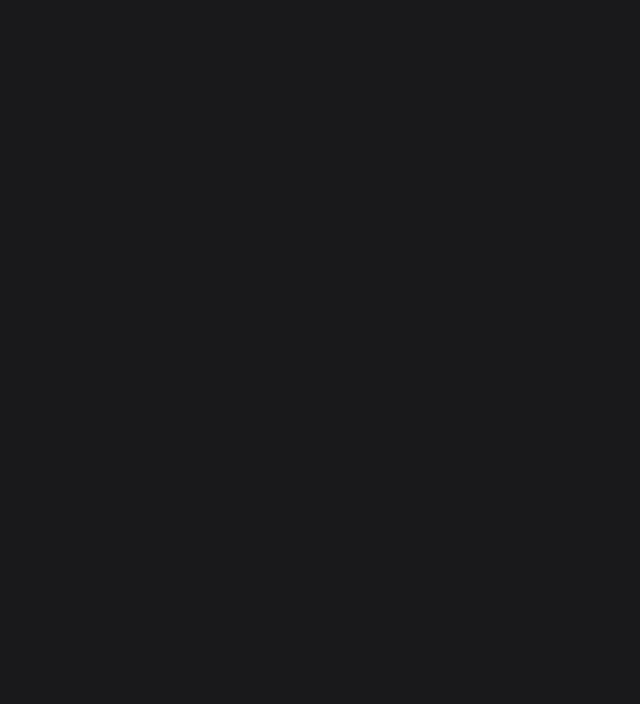
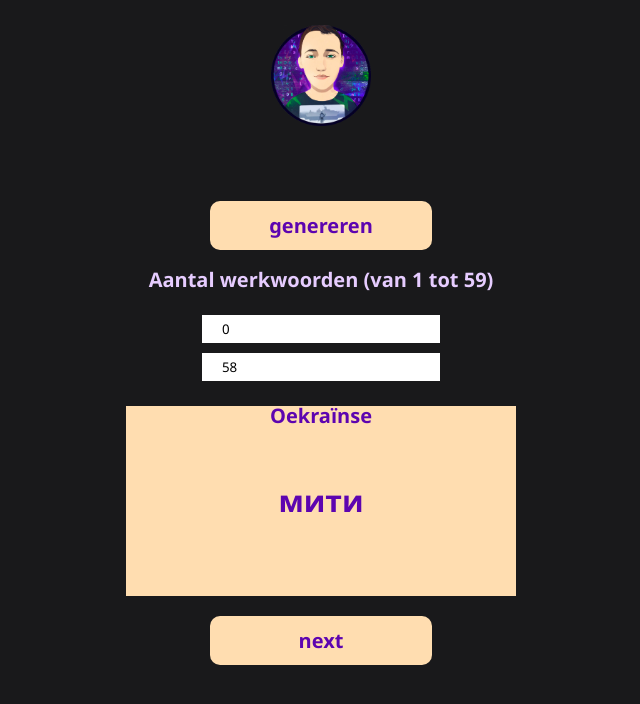
Before and after one commit to DenisGradov/React-training-numbers-and-time-in-Dutch, a React (Vite) app: page /#/NietNormalWerkworden in a window 1280 px wide. Before the commit this address had no page. Shown: the top 704 px of the page, without its empty margins (319-959 px from the left). Built offline with nearby package versions, Linux system fonts and the light colour scheme.

Commit message:
Добавил тренировку неправильных глаголов в прошлом времени. Пока минимум функционала, главное - что бы можно было повторять. Но планы на проэкт большие

```diff
--- a/src/App.jsx
+++ b/src/App.jsx
@@ -4,6 +4,7 @@ import Nummer from "./components/Nummer";
 import Menu from "./components/Menu/";
 import Tijd from "./components/Tijd";
 import Tijden from "./components/Tijden";
+import NietNormalWerkworden from "./components/NietNormalWerkworden";
 function App() {
   return (
     <Router>
@@ -13,6 +14,10 @@ function App() {
           <Route path="/nummer" element={<Nummer />} />
           <Route path="/Tijd" element={<Tijd />} />
           <Route path="/tijden" element={<Tijden />} />
+          <Route
+            path="/NietNormalWerkworden"
+            element={<NietNormalWerkworden />}
+          />
         </Routes>
       </div>
     </Router>
--- a/src/components/Menu.jsx
+++ b/src/components/Menu.jsx
@@ -15,6 +15,9 @@ function Menu() {
         <Link to="/tijden" className={styles.buttonsBlockBox}>
           <h2 className={styles.buttonsBlockBoxText}>Tijden</h2>
         </Link>
+        <Link to="/NietNormalWerkworden" className={styles.buttonsBlockBox}>
+          <h2 className={styles.buttonsBlockBoxText}>Niet normal werkworden</h2>
+        </Link>
       </div>
     </div>
   );
--- /dev/null
+++ b/src/components/NietNormalWerkworden.jsx
@@ -0,0 +1,105 @@
+// NummerPage.js
+import styles from "../styles/app.module.scss";
+import logo from "../../public/logo.jpg";
+import { Link } from "react-router-dom";
+import { useEffect, useState } from "react";
+import irregularVerbs from "../data/onregelmatigeWerkwoorden";
+
+const NietNormalWerkworden = () => {
+  function getRandomInt(min, max) {
+    if (min < 1) min = 1;
+    if (max > irregularVerbs.length) max = irregularVerbs.length;
+    if (min > max) min = max;
+
+    // Генерация случайного числа в пределах от min до max включительно
+    return Math.floor(Math.random() * (max - min + 1)) + min - 1;
+  }
+
+  const minWerkWordIndexFromLocal = localStorage.getItem("minWerkWordIndex");
+  const maxWerkWordIndexFromLocal = localStorage.getItem("maxWerkWordIndex");
+  const [minWerkWordIndex, setMinWerkWordIndex] = useState(
+    minWerkWordIndexFromLocal == undefined ? 0 : minWerkWordIndexFromLocal
+  );
+  const [maxWerkWordIndex, setMaxWerkWordIndex] = useState(
+    maxWerkWordIndexFromLocal == undefined
+      ? irregularVerbs.length - 1
+      : maxWerkWordIndexFromLocal
+  );
+  const [status, setStatus] = useState("ua");
+  const [text, setText] = useState(["", ""]);
+  function getRandomData() {
+    setStatus("ua");
+    setText(
+      irregularVerbs[
+        getRandomInt(parseInt(minWerkWordIndex), parseInt(maxWerkWordIndex))
+      ]
+    );
+  }
+  useEffect(() => {
+    getRandomData();
+  }, []);
+  useEffect(() => {
+    localStorage.setItem("minWerkWordIndex", minWerkWordIndex);
+  }, [minWerkWordIndex]);
+  useEffect(() => {
+    localStorage.setItem("maxWerkWordIndex", maxWerkWordIndex);
+  }, [maxWerkWordIndex]);
+  const statusDescription = {
+    nl: "Nederlands",
+    nlvtt: "Nederlands V.T.T.",
+    ua: "Oekraïnse",
+    uavtt: "Oekraïens V.T.T.",
+  };
+  function handleNextClick() {
+    const choise = {
+      ua: "nl",
+      nl: "uavtt",
+      uavtt: "nlvtt",
+      nlvtt: "ua",
+    };
+    setStatus((prevStatus) => choise[prevStatus]);
+  }
+  console.log(text);
+  return (
+    <div className={styles.body}>
+      <Link to="/">
+        <img className={styles.logo} src={logo} />
+      </Link>
+      <div className={styles.clockType}></div>
+      <div className={styles.genererenBlock}>
+        <button onClick={getRandomData} className={styles.genereren}>
+          genereren
+        </button>
+      </div>
+      <h2 className={styles.inputsBlockText}>
+        Aantal werkwoorden (van 1 tot {irregularVerbs.length})
+      </h2>
+      <div className={styles.inputsBlock}>
+        <input
+          placeholder="min"
+          value={minWerkWordIndex}
+          onChange={(e) => setMinWerkWordIndex(e.target.value)}
+        />
+        <input
+          placeholder="max"
+          value={maxWerkWordIndex}
+          onChange={(e) => setMaxWerkWordIndex(e.target.value)}
+        />
+      </div>
+      <div className={styles.cardWithMove}>
+        <h2 className={styles.cardWithMove__status}>
+          {statusDescription[status]}
+        </h2>
+        <h2 className={styles.cardWithMove__text}>{text[status]}</h2>
+      </div>
+
+      <div className={styles.genererenBlock}>
+        <button onClick={handleNextClick} className={styles.genererenNext}>
+          next
+        </button>
+      </div>
+    </div>
+  );
+};
+
+export default NietNormalWerkworden;
--- a/src/data/aanbiedingen.js
+++ b/src/data/aanbiedingen.js
@@ -1090,13 +1090,13 @@ const sentenceExamples3 = [
 
 const sentenceExamples4 = [
   // Возьму ванну
-  { ua: "Я візьму ванну", nl: "Ik ga een bad nemen" },
-  { ua: "Ти візьмеш ванну", nl: "Jij gaat een bad nemen" },
-  { ua: "Він візьме ванну", nl: "Hij gaat een bad nemen" },
-  { ua: "Вона візьме ванну", nl: "Zij gaat een bad nemen" },
-  { ua: "Ми візьмемо ванну", nl: "Wij gaan een bad nemen" },
-  { ua: "Ви візьмете ванну", nl: "Jullie gaan een bad nemen" },
-  { ua: "Вони візьмуть ванну", nl: "Zij gaan een bad nemen" },
+  { ua: "Я прийму ванну", nl: "Ik ga een bad nemen" },
+  { ua: "Ти приймеш ванну", nl: "Jij gaat een bad nemen" },
+  { ua: "Він прийме ванну", nl: "Hij gaat een bad nemen" },
+  { ua: "Вона прийме ванну", nl: "Zij gaat een bad nemen" },
+  { ua: "Ми приймемо ванну", nl: "Wij gaan een bad nemen" },
+  { ua: "Ви приймете ванну", nl: "Jullie gaan een bad nemen" },
+  { ua: "Вони приймуть ванну", nl: "Zij gaan een bad nemen" },
 
   // Прочитаю газету
   { ua: "Я прочитаю газету", nl: "Ik ga de krant lezen" },
--- /dev/null
+++ b/src/data/onregelmatigeWerkwoorden.js
@@ -0,0 +1,72 @@
+const irregularVerbs = [
+  { ua: "пекти", nl: "bakken", nlvtt: "bakten", uavtt: "пік" },
+  { ua: "починати", nl: "beginnen", nlvtt: "begonnen", uavtt: "почав" },
+  { ua: "розуміти", nl: "begrijpen", nlvtt: "begrepen", uavtt: "зрозумів" },
+  { ua: "відвідувати", nl: "bezoeken", nlvtt: "bezocht", uavtt: "відвідав" },
+  { ua: "кусати", nl: "bijten", nlvtt: "gebeten", uavtt: "кусав" },
+  { ua: "залишатися", nl: "blijven", nlvtt: "gebleven", uavtt: "залишився" },
+  { ua: "ламати", nl: "breken", nlvtt: "gebroken", uavtt: "зламав" },
+  { ua: "приносити", nl: "brengen", nlvtt: "gebracht", uavtt: "приніс" },
+  { ua: "думати", nl: "denken", nlvtt: "gedacht", uavtt: "думав" },
+  { ua: "робити", nl: "doen", nlvtt: "gedaan", uavtt: "робив" },
+  { ua: "нести", nl: "dragen", nlvtt: "gedragen", uavtt: "нёс" },
+  { ua: "пити", nl: "drinken", nlvtt: "gedronken", uavtt: "пив" },
+  { ua: "їсти", nl: "eten", nlvtt: "gegeten", uavtt: "їв" },
+  { ua: "йти", nl: "gaan", nlvtt: "gegaan", uavtt: "йшов" },
+  { ua: "одужувати", nl: "genezen", nlvtt: "genezen", uavtt: "одужав" },
+  {
+    ua: "насолоджуватися",
+    nl: "genieten",
+    nlvtt: "genoten",
+    uavtt: "насолоджувався",
+  },
+  { ua: "давати", nl: "geven", nlvtt: "gegeven", uavtt: "давав" },
+  { ua: "висіти", nl: "hangen", nlvtt: "gehangen", uavtt: "висів" },
+  { ua: "мати", nl: "hebben", nlvtt: "gehad", uavtt: "мав" },
+  { ua: "допомагати", nl: "helpen", nlvtt: "geholpen", uavtt: "допомагав" },
+  { ua: "вибирати", nl: "kiezen", nlvtt: "gekozen", uavtt: "вибрав" },
+  { ua: "дивитися", nl: "kijken", nlvtt: "gekeken", uavtt: "дивився" },
+  { ua: "приходити", nl: "komen", nlvtt: "gekomen", uavtt: "прийшов" },
+  { ua: "купувати", nl: "kopen", nlvtt: "gekocht", uavtt: "купував" },
+  { ua: "отримувати", nl: "krijgen", nlvtt: "gekregen", uavtt: "отримав" },
+  { ua: "сміятися", nl: "lachen", nlvtt: "gelachen", uavtt: "сміявся" },
+  { ua: "читати", nl: "lezen", nlvtt: "gelezen", uavtt: "читав" },
+  { ua: "лежати", nl: "liggen", nlvtt: "gelegen", uavtt: "лежав" },
+  { ua: "бігати", nl: "lopen", nlvtt: "gelopen", uavtt: "бігав" },
+  { ua: "брати", nl: "nemen", nlvtt: "genomen", uavtt: "брав" },
+  { ua: "їздити", nl: "rijden", nlvtt: "gereden", uavtt: "їхав" },
+  { ua: "кричати", nl: "roepen", nlvtt: "geroepen", uavtt: "кричав" },
+  { ua: "писати", nl: "schrijven", nlvtt: "geschreven", uavtt: "писав" },
+  { ua: "спати", nl: "slapen", nlvtt: "geslapen", uavtt: "спав" },
+  { ua: "закривати", nl: "sluiten", nlvtt: "gesloten", uavtt: "закрив" },
+  { ua: "різати", nl: "snijden", nlvtt: "gesneden", uavtt: "різав" },
+  { ua: "говорити", nl: "spreken", nlvtt: "gesproken", uavtt: "говорив" },
+  { ua: "красти", nl: "stelen", nlvtt: "gestolen", uavtt: "крав" },
+  { ua: "вмирати", nl: "sterven", nlvtt: "gestorven", uavtt: "помер" },
+  { ua: "тягнути", nl: "trekken", nlvtt: "getrokken", uavtt: "тягнув" },
+  { ua: "падати", nl: "vallen", nlvtt: "gevallen", uavtt: "падав" },
+  { ua: "битися", nl: "vechten", nlvtt: "gevochten", uavtt: "бився" },
+  { ua: "забороняти", nl: "verbieden", nlvtt: "verboden", uavtt: "заборонив" },
+  { ua: "зникати", nl: "verdwijnen", nlvtt: "verdwenen", uavtt: "зник" },
+  { ua: "забувати", nl: "vergeten", nlvtt: "vergeten", uavtt: "забув" },
+  { ua: "продавати", nl: "verkopen", nlvtt: "verkocht", uavtt: "продав" },
+  { ua: "програвати", nl: "verliezen", nlvtt: "verloren", uavtt: "програв" },
+  {
+    ua: "від'їжджати",
+    nl: "vertrekken",
+    nlvtt: "vertrokken",
+    uavtt: "від'їхав",
+  },
+  { ua: "знаходити", nl: "vinden", nlvtt: "gevonden", uavtt: "знайшов" },
+  { ua: "замерзати", nl: "vriezen", nlvtt: "gevroren", uavtt: "замерз" },
+  { ua: "мити", nl: "wassen", nlvtt: "gewassen", uavtt: "мив" },
+  { ua: "вигравати", nl: "winnen", nlvtt: "gewonnen", uavtt: "виграв" },
+  { ua: "ставати", nl: "worden", nlvtt: "geworden", uavtt: "став" },
+  { ua: "бачити", nl: "zien", nlvtt: "gezien", uavtt: "бачив" },
+  { ua: "бути", nl: "zijn", nlvtt: "geweest", uavtt: "був" },
+  { ua: "сидіти", nl: "zitten", nlvtt: "gezeten", uavtt: "сидів" },
+  { ua: "шукати", nl: "zoeken", nlvtt: "gezocht", uavtt: "шукав" },
+  { ua: "плавати", nl: "zwemmen", nlvtt: "gezwommen", uavtt: "плавав" },
+  { ua: "мовчати", nl: "zwijgen", nlvtt: "gezwegen", uavtt: "мовчав" },
+];
+export default irregularVerbs;
--- a/src/styles/app.module.scss
+++ b/src/styles/app.module.scss
@@ -3,6 +3,7 @@
   flex-direction: column;
   align-items: center;
   overflow: hidden;
+  overflow-y: auto;
 }
 .logo {
   margin: 25px;
@@ -79,12 +80,14 @@
 }
 .genererenBlock {
   overflow: hidden;
+  overflow-y: auto;
   margin-top: 50px;
   width: 250px;
   display: flex;
   flex-direction: column;
   align-items: center;
-  .genereren {
+  .genereren,
+  .genererenNext {
     background-color: #ffddb0;
     text-align: center;
     padding: 11px;
@@ -93,6 +96,9 @@
     color: #5d04b0;
     font-size: 20px;
     width: 89%;
+  }
+  .genererenNext {
+    margin-bottom: 20px;
   }
 }
 
@@ -392,3 +398,45 @@ input[type="checkbox"]:checked {
 .textTime {
   margin-top: 20px;
 }
+
+.cardWithMove {
+  position: relative;
+  margin-top: 20px;
+  margin-bottom: -30px;
+  width: 90%;
+  max-width: 390px;
+  height: 190px;
+  background-color: #ffddb0;
+  &__status {
+    margin: 0 auto;
+    text-align: center;
+    color: #5d04b0;
+    font-size: 20px;
+    font-weight: bold;
+  }
+  &__text {
+    position: absolute;
+    left: 50%;
+    top: 50%;
+    transform: translate(-50%, -50%);
+    color: #5d04b0;
+    font-size: 30px;
+    font-weight: bold;
+  }
+}
+
+.inputsBlockText {
+  margin: 20px 0;
+  color: #e6ccff;
+  text-align: center;
+  font-size: 20px;
+  font-weight: bold;
+}
+.inputsBlock {
+  display: flex;
+  flex-direction: column;
+  input {
+    margin: 5px;
+    padding: 5px 20px;
+  }
+}
```
